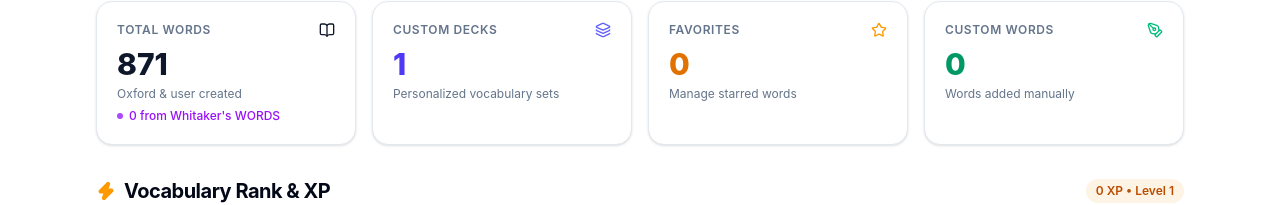
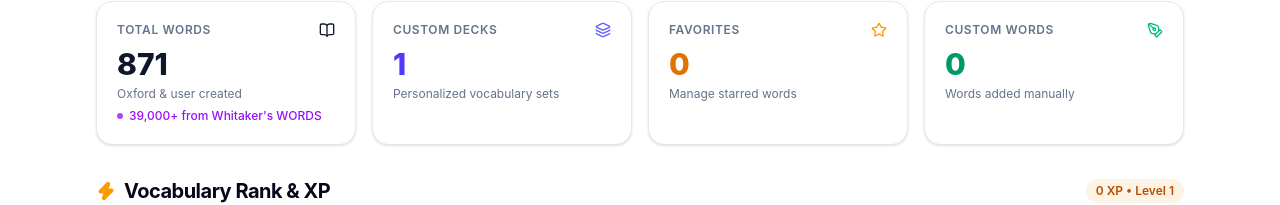
Before and after one commit to MasonK2026/Disce-Flashcards, a React (Vite) app: page / in a window 1280 px wide. Shown: the part 209-414 px from the top of the page. Built offline with nearby package versions, Linux system fonts and the light colour scheme; no server answers; the database is empty.

Commit message:
fix: Hardcode Whitaker's WORDS dictionary count to 39,000+ on homepage

```diff
--- a/src/pages/HomePage.tsx
+++ b/src/pages/HomePage.tsx
@@ -30,7 +30,6 @@ export function HomePage() {
   }, [chapters, isLoading, loadData]);
 
   const totalCards = allCards.length;
-  const whitakersCount = customCards.filter(c => c.source === 'whitakers').length;
   const memorizedCount = Object.values(cardProgress).filter(p => p.memorized).length;
   const favoriteCount = Object.values(cardProgress).filter(p => p.favorite).length;
   const totalXp = memorizedCount * XP_PER_WORD;
@@ -120,7 +119,7 @@ export function HomePage() {
           <p className="text-xs text-muted-foreground mt-1">Oxford & user created</p>
           <p className="text-xs font-medium text-purple-600 dark:text-purple-400 mt-1.5 flex items-center gap-1.5">
             <span className="inline-block w-1.5 h-1.5 rounded-full bg-purple-500"></span>
-            <span>{whitakersCount} from Whitaker's WORDS</span>
+            <span>39,000+ from Whitaker's WORDS</span>
           </p>
         </div>
 
```
